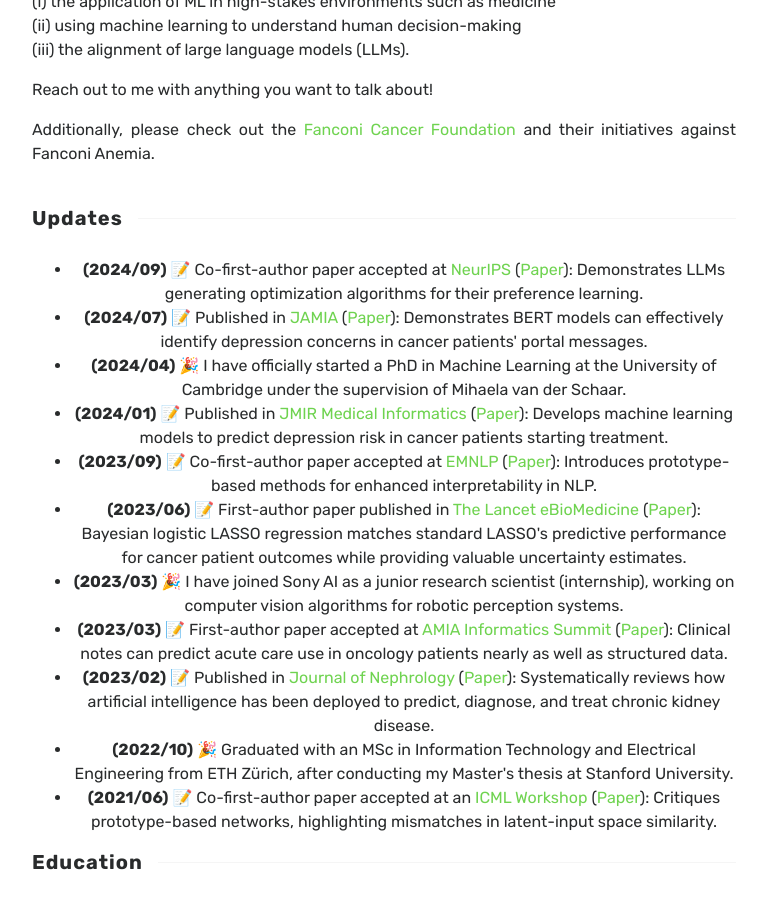
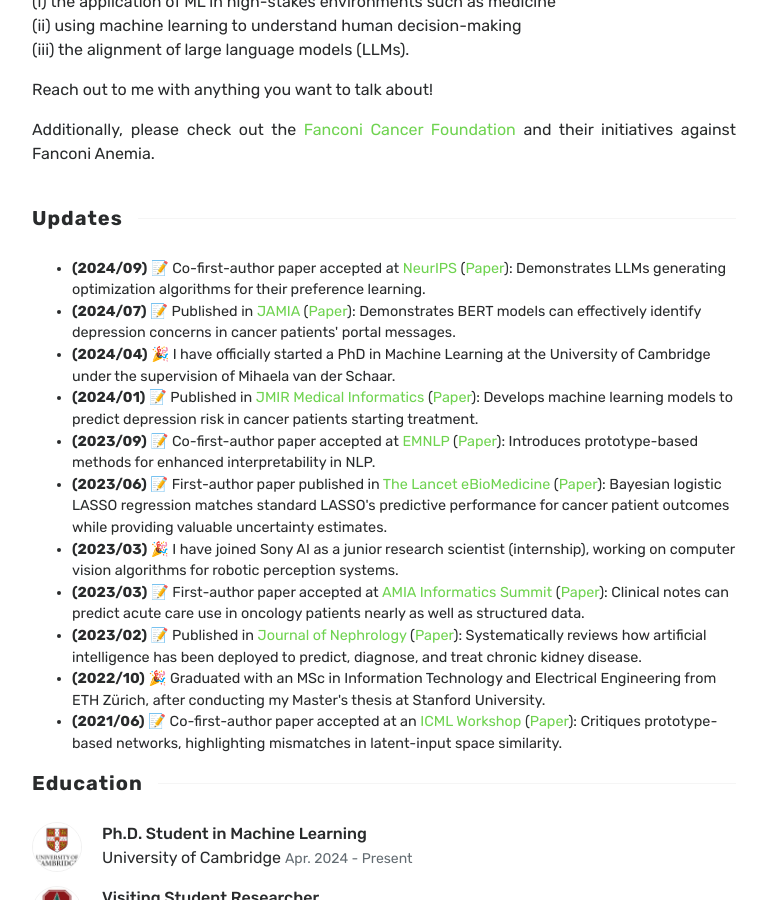
Before and after one commit to fanconic/fanconic.github.io, a Jekyll site: the page built from index.html, in a window 1280 px wide and 900 px high, scrolled down 718 px. Shown: the whole window, without its empty margins (256-1023 px from the left). Built offline with Jekyll 4.4.1, drawn with Linux system fonts in a browser that asks for light colours; the list of posts is cut into pages by our own code.

Commit message:
aligned updates

```diff
--- a/index.html
+++ b/index.html
@@ -38,7 +38,7 @@ title: Home
         <br />
 
 
-        <div class="wrapintro-title">
+        <div class="wrapintro-title" style="text-align: left; font-size: 0.9em;">
             <h2><span>Updates</span></h2>
             <ul>
                 <li><b>(2024/09)</b> 📝 Co-first-author paper accepted at <a
@@ -97,6 +97,7 @@ title: Home
         </div>
 
 
+
         <div class="wrapintro-title">
             <h2><span>Education</span></h2>
         </div>
```
